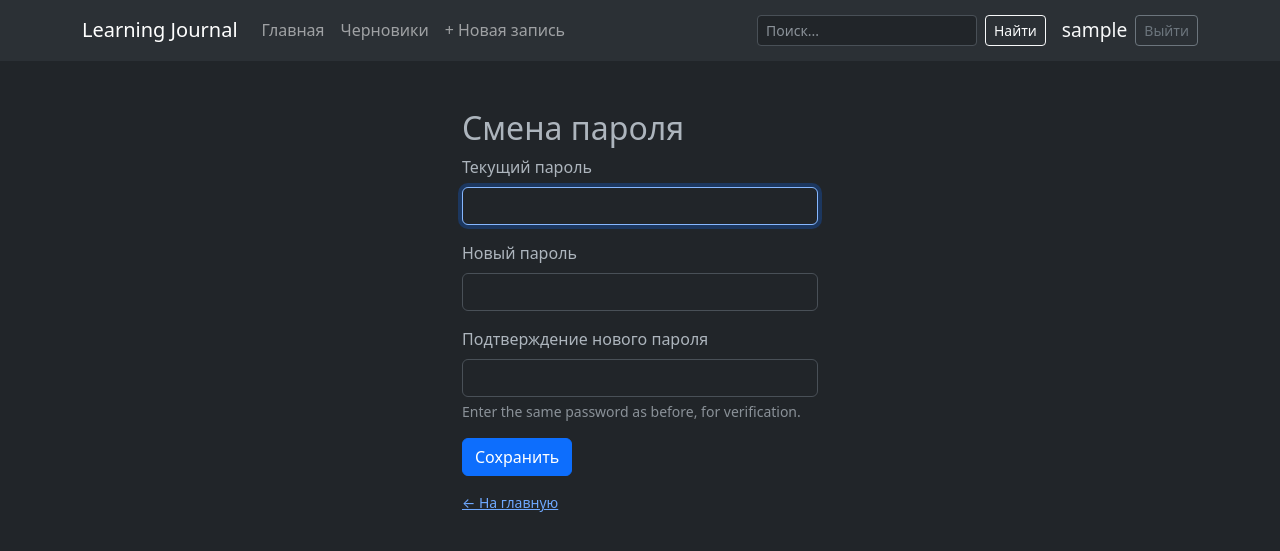
After one commit to Viking-san/learning-journal, a Django app: page /password-change/ in a window 1280 px wide. The commit adds this page. Shown: the top 551 px of the page. Run offline with Django 5.2, Linux system fonts and the light colour scheme; the visitor is signed in with stand-in values (Sample User, id 1); some libraries are stand-ins or nearby versions.

Commit message:
add password change functional

```diff
--- a/config/settings.py
+++ b/config/settings.py
@@ -24,6 +24,7 @@ CSRF_TRUSTED_ORIGINS = [x for x in config('CSRF_TRUSTED_ORIGINS', default='').sp
 # Application definition
 
 INSTALLED_APPS = [
+    'journal',
     'django.contrib.admin',
     'django.contrib.auth',
     'django.contrib.contenttypes',
@@ -32,7 +33,6 @@ INSTALLED_APPS = [
     'django.contrib.staticfiles',
     'rest_framework',
     'django_filters',
-    'journal'
 ]
 
 MIDDLEWARE = [
--- a/config/urls.py
+++ b/config/urls.py
@@ -19,6 +19,9 @@ from django.urls import path, include
 from django.conf import settings
 from django.conf.urls.static import static
 from journal.views import SignUpView
+from journal.forms import PasswordChangeForm
+
+from django.contrib.auth import views as auth_views
 
 urlpatterns = [
     path('admin/', admin.site.urls),
@@ -26,6 +29,10 @@ urlpatterns = [
     path('', include('journal.urls')),
     path('accounts/', include('django.contrib.auth.urls')),
     path('accounts/signup/', SignUpView.as_view(), name='signup'),
+
+    path('password-change/', auth_views.PasswordChangeView.as_view(
+            form_class=PasswordChangeForm), name='password_change'),
+    path('password-change/done/', auth_views.PasswordChangeDoneView.as_view(), name='password_change_done'),
 ]
 
 if settings.DEBUG:
--- a/journal/forms.py
+++ b/journal/forms.py
@@ -1,5 +1,18 @@
 from django import forms
 from .models import Entry, Comment
+from django.contrib.auth.forms import PasswordChangeForm as DjangoPasswordChangeForm
+
+
+class PasswordChangeForm(DjangoPasswordChangeForm):
+    """Та же логика, что у стандартной формы Django, с Bootstrap-классами для полей."""
+
+    def __init__(self, *args, **kwargs):
+        super().__init__(*args, **kwargs)
+        for field in self.fields.values():
+            field.widget.attrs.setdefault('class', 'form-control')
+        self.fields['old_password'].label = 'Текущий пароль'
+        self.fields['new_password1'].label = 'Новый пароль'
+        self.fields['new_password2'].label = 'Подтверждение нового пароля'
 
 
 class EntryForm(forms.ModelForm):
@@ -35,13 +48,12 @@ class EntryForm(forms.ModelForm):
 class CommentForm(forms.ModelForm):
     class Meta:
         model = Comment
-        # fields = ['author_name', 'content']
         fields = ['content']
         widgets = {
-            'author_name': forms.TextInput(attrs={
-                'class': 'form-control',
-                'placeholder': 'Ваше имя',
-            }),
+            # 'author_name': forms.TextInput(attrs={
+            #     'class': 'form-control',
+            #     'placeholder': 'Ваше имя',
+            # }),
             'content': forms.Textarea(attrs={
                 'class': 'form-control',
                 'placeholder': 'Текст комментария',
--- a/journal/templates/journal/entry_detail.html
+++ b/journal/templates/journal/entry_detail.html
@@ -55,7 +55,7 @@
                 <!-- Контент -->
                 <div class="card-text">{{ entry.content|markdown }}</div>
 
-                {% if request.user.is_authenticated and is_admin or request.user.is_authenticated and entry.author == request.user %}
+                {% if is_admin or request.user.is_authenticated and entry.author == request.user %}
                     <div class="d-flex gap-2 mt-3">
                         <a href="{% url 'journal:entry_update' entry.pk %}" class="btn btn-outline-primary btn-sm">Редактировать</a>
                         <a href="{% url 'journal:entry_delete' entry.pk %}" class="btn btn-outline-danger btn-sm">Удалить</a>
@@ -88,7 +88,7 @@
                                     </div>
                                 </div>
                                 <p class="mt-2 mb-0">{{ comment.content|markdown }}</p>
-                                {% if request.user.is_authenticated and is_admin or request.user.is_authenticated and comment.author_name == request.user %}
+                                {% if is_admin or request.user.is_authenticated and comment.author_name == request.user %}
                                     <div class="d-flex justify-content-end gap-2 mt-2">
                                         <a href="{% url 'journal:comment_update' comment.pk %}" class="btn btn-sm btn-outline-primary" title="Редактировать комментарий">
                                             <i class="bi bi-pencil"></i>
--- /dev/null
+++ b/journal/templates/registration/password_change_form.html
@@ -0,0 +1,33 @@
+{% extends "journal/base.html" %}
+{% block title %}Смена пароля — Learning Journal{% endblock %}
+{% block content %}
+<div class="row justify-content-center">
+    <div class="col-md-4">
+        <h2>Смена пароля</h2>
+        {% if form.errors %}
+        <div class="alert alert-danger" role="alert">
+            {% for field in form %}
+                {% for error in field.errors %}{{ error }}{% endfor %}
+            {% endfor %}
+            {% for error in form.non_field_errors %}{{ error }}{% endfor %}
+        </div>
+        {% endif %}
+        <form method="post" action="{% url 'password_change' %}">
+            {% csrf_token %}
+            {% for field in form %}
+            <div class="mb-3">
+                <label for="{{ field.id_for_label }}" class="form-label">{{ field.label }}</label>
+                {{ field }}
+                {% if field.help_text %}
+                <div class="form-text text-muted small">{{ field.help_text }}</div>
+                {% endif %}
+            </div>
+            {% endfor %}
+            <button type="submit" class="btn btn-primary">Сохранить</button>
+        </form>
+        <p class="mt-3 small text-muted">
+            <a href="{% url 'journal:entry_list' %}">← На главную</a>
+        </p>
+    </div>
+</div>
+{% endblock %}
```
Also changed, not shown: journal/templates/registration/password_change_done.html (added, +16 -0 lines), journal/templates/registration/password_reset_complete.html (added), journal/templates/registration/password_reset_confirm.html (added), journal/templates/registration/password_reset_done.html (added), journal/templates/registration/password_reset_form.html (added).
